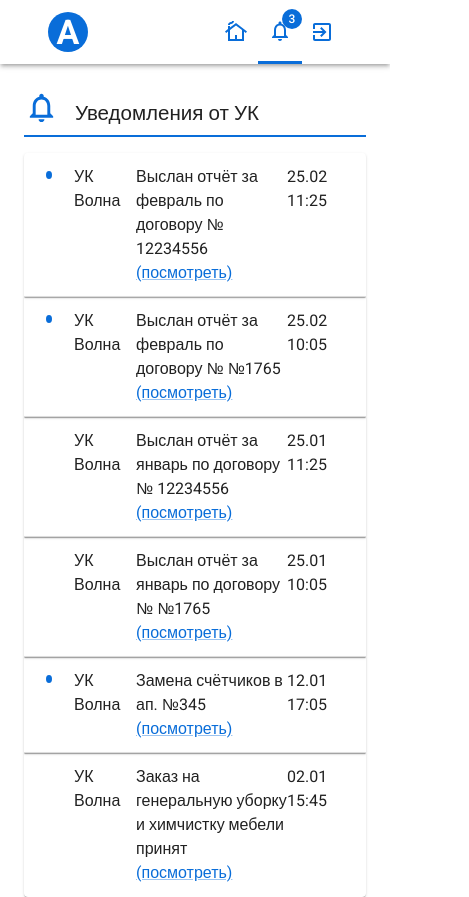
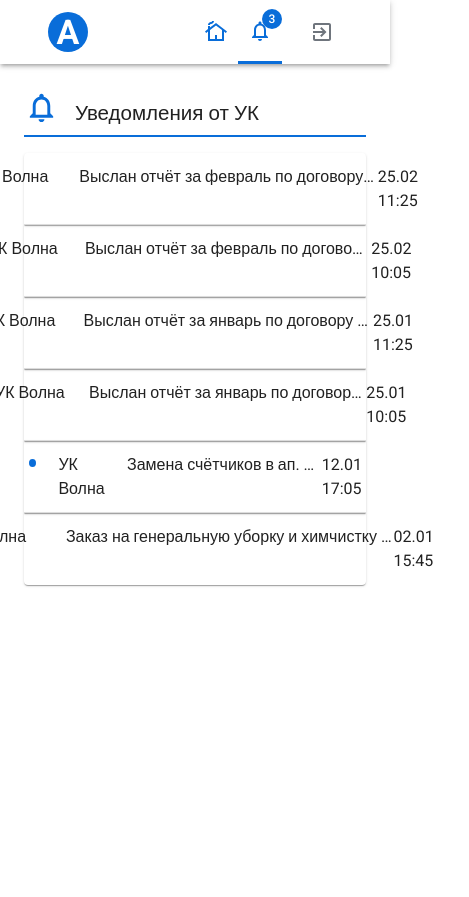
Before and after one commit to KosilovaDaria/LK_app, a React (Create React App) app: page /notifications in a window 390 px wide. Shown: the whole page, 469 px wide, since content can reach past the window. After the commit the page ends 844 px from the top, so only its background shows below. Built offline with nearby package versions, Linux system fonts and the light colour scheme; a web font is replaced by a local one.

Commit message:
fixed: responsivness for main components

```diff
--- a/src/components/apartCard/ApartCard.js
+++ b/src/components/apartCard/ApartCard.js
@@ -17,16 +17,11 @@ const ApartCard = ({ aparts }, ...props) => {
     minWidth: '320px',
     minHeight: '300px',
     boxShadow: '0px -3px 15px rgba(54, 60, 69, 0.2)',
-    mt: 1,
+    margin:'0 auto',
     [theme.breakpoints.up('xs')]: {
-      width: '100%',
-      margin:'0 auto'
-    },
+      width: '100%',    },
     [theme.breakpoints.between('sm', 's')]: {
       width: '320px',
-    },
-    [theme.breakpoints.between('lg', 'xl')]: {
-      minWidth: '70%',
     },
     [theme.breakpoints.up('xl')]: {
       minWidth: '100%',
@@ -38,10 +33,7 @@ const ApartCard = ({ aparts }, ...props) => {
     [theme.breakpoints.up('xs')]: {
       display: 'block',
     },
-    [theme.breakpoints.between('s', 'xl')]: {
-      display: 'flex',
-    },
-    [theme.breakpoints.up('xl')]: {
+    [theme.breakpoints.up('s')]: {
       display: 'flex',
     },
   }))
@@ -102,13 +94,13 @@ const ApartCard = ({ aparts }, ...props) => {
     [theme.breakpoints.up('lg')]: {
       width: '50%',
       justifyContent: 'flex-start',
-      padding: '0 16px'
+      // padding: '0 16px'
     }
   }))
   return (
     <>
       {data.map((item) => (
-        <Grid item xs={12} sm={12} md={12} lg={6} key={item.id} >
+        <Grid item  md={12} lg={6} key={item.id} >
         {/* <Grid item key={item.id} > */}
           <CustomCard >
             <CustomContent>
--- a/src/components/app/App.js
+++ b/src/components/app/App.js
@@ -69,7 +69,7 @@ let theme = createTheme({
   breakpoints: {
     values: {
       xs: 0,
-      sm: 361,
+      sm: 359,
        s: 520,
       md: 700,
        l: 850,
@@ -94,7 +94,7 @@ let theme = createTheme({
 
 
 })
-theme = responsiveFontSizes(theme,{breakpoints:['xs', 'sm', 'md'],disableAlign: false, factor: 5, variants: ['h1', 'h2', 'h3', 'subtitle1', 'subtitle2', 'caption', 'button'] });
+theme = responsiveFontSizes(theme,{breakpoints:['xs', 'sm', 'md'],disableAlign: false, factor: 3, variants: ['h1', 'h2', 'h3', 'subtitle1', 'subtitle2', 'caption', 'button'] });
 function App() {
   return (
     <>
--- a/src/components/appHeader/AppHeader.js
+++ b/src/components/appHeader/AppHeader.js
@@ -11,7 +11,7 @@ const AppHeader = () => {
   return (
     <AppBar position="static" color="header" elevation={3}>
       <Container maxWidth='xl'>
-        <Toolbar >
+        <Toolbar  p={0}>
           <Box sx={{ flexGrow: 1, display: 'flex' }}>
             <Avatar sx={{ bgcolor:'primary.main', color:'header', fontSize:'34px', fontWeight:700 }}>A</Avatar>
             <Typography sx={{ display: { xs: 'none',  sm: 'none', md: 'none', lg: 'block'} }}
@@ -36,6 +36,7 @@ const AppHeader = () => {
               style={({ isActive }) => {
                 return {
                   padding: '18px 10px 18px',
+                  marginRight:'20px',
                   textDecoration: "none",
                   color: "#000",
                   borderBottom: isActive ? '3px solid #096DD9' : "none"
@@ -48,7 +49,7 @@ const AppHeader = () => {
                 </Badge>
               </Box>
             </NavLink>
-            <Link to='/signin'><IconButton ><ExitToAppOutlined color="primary" /></IconButton></Link>
+            <Link to='/signin'><IconButton margin={10}><ExitToAppOutlined color="secondary" /></IconButton></Link>
           </Box>
         </Toolbar>
       </Container>
--- a/src/components/barChart/BarChart.js
+++ b/src/components/barChart/BarChart.js
@@ -8,7 +8,7 @@ const BarChart = (stat) => {
   useEffect(() => {
     setStatData(stat.stat);
   })
-  console.log(statData)
+  // console.log(statData)
 
 
   const getPath = (x, width, y, y1) =>
--- a/src/components/monthStat/MonthStat.js
+++ b/src/components/monthStat/MonthStat.js
@@ -14,7 +14,7 @@ const MonthStat = () => {
     income: 48250,
   }
 
-  const CustomBox = styled(Paper)(({ theme }) => ({
+  const CustomBox = styled(Paper)({
     maxWidth: '350px',
     minWidth: '250px',
     minHeight: '250px',
@@ -27,22 +27,7 @@ const MonthStat = () => {
     justifyContent: 'space-between',
     padding:'20px 0',
     margin:'0 auto'
-
-
-    // [theme.breakpoints.up('xs')]: {
-    //   width: '100%',
-    //   // margin:'0 auto'
-    // },
-    // [theme.breakpoints.between('sm', 's')]: {
-    //   width: '320px',
-    // },
-    // [theme.breakpoints.between('lg', 'xl')]: {
-    //   minWidth: '70%',
-    // },
-    // [theme.breakpoints.up('xl')]: {
-    //   minWidth: '100%',
-    // }
-  }))
+  })
 
 
 
--- a/src/components/notifications/Notifications.js
+++ b/src/components/notifications/Notifications.js
@@ -86,20 +86,25 @@ const Notifications = ({ aparts }) => {
             onChange={handleChange(`panel${item.id}`)}
             TransitionProps={{ unmountOnExit: true }}
             sx={{
-              '& .MuiCollapse-wrapper': { width: '60%', marginLeft: '270px' },
-              '& .MuiAccordionDetails-root': { padding: '16px 5px' }
+              '& .MuiCollapse-wrapper':
+              { maxWidth:'600px',
+              minWidth:'200px',
+                width: {xl:'90%', xs:'60%'},
+              marginLeft:{xl:'23%', xs:'23%'}
+            },
+              // '& .MuiAccordionDetails-root': { padding: '16px 5px' }
             }}
             >
             <AccordionSummary expanded className="MuiAccordionSummary">
-              {item.new ? <NewNotification sx={{ bgcolor: 'primary.main' }} /> : <NewNotification sx={{ bgcolor: '#fff' }} />}
+              {item.new ? <NewNotification sx={{ bgcolor: 'primary.main' }} /> : <NewNotification sx={{ bgcolor: 'none' }} />}
               <Typography sx={{ width: '20%', flexShrink: 0, ml: 2 }}>
                 {item.from}
               </Typography>
-              <Typography sx={{ width: '65%', flexShrink: 1 }} >
+              <Typography sx={{ width: '65%', flexShrink: 1 }} noWrap>
                 {item.title}
-                <Link> (посмотреть)</Link>
+                {/* <Link> (посмотреть)</Link> */}
               </Typography>
-              <Typography>{item.date}</Typography>
+              <Typography sx={{ width: '15%'}} >{item.date}</Typography>
             </AccordionSummary>
             <AccordionDetails >
               <Typography >
--- a/src/components/quarterStat/QuarterStat.js
+++ b/src/components/quarterStat/QuarterStat.js
@@ -85,11 +85,11 @@ const QuarterStat = (stat) => {
   }))
 
   return (
-    <Grid container mt={6}  >
-      <Grid item lg={6} l={7} md={8} s={10} sm={12} >
-        <BarChart stat={newStatData} />
+    <Grid container mt={6} justifyContent="center" >
+      <Grid item lg={6} l={7} md={8} s={10} sm={12} xs={12}>
+        <BarChart stat={newStatData}/>
       </Grid>
-      <Grid item lg={6} l={5} md={5} sm={5} xs={5} textAlign='right'>
+      <Grid item lg={6} l={5} md={12} sm={12} xs={12} sx={{textAlign:{xs:'center', l:'right'}}}>
         <ToggleButtonGroup
           orientation='vertical'
           value={barIndicator}
--- a/src/components/reportsList/ReportsList.js
+++ b/src/components/reportsList/ReportsList.js
@@ -48,7 +48,7 @@ const ReportsList = () => {
   const rows2021 = renderRow(data, 2021);
   return (
     <TableContainer component={Paper}>
-      <Table sx={{ minWidth: 650 }} size="small" aria-label="a dense table">
+      <Table sx={{ minWidth: 350 }} size="small" aria-label="a dense table">
         <TableHead>
           <TableRow>
             <TableCell>2022</TableCell>
--- a/src/components/singleApartment/SingleApartment.js
+++ b/src/components/singleApartment/SingleApartment.js
@@ -45,7 +45,7 @@ const SingleApartment = ({ aparts }) => {
               </Box> */}
 
               <StatCard />
-              <Box sx={{ display: 'flex', justifyContent: 'flex-end' }}>
+              <Box sx={{ display: 'flex', justifyContent:{xs:'space-around',l:'flex-end'}, mt:4 }}>
                 <Button
                   sx={{ padding: '8px 96px' }}
                   variant="contained"
--- a/src/components/singleReport/SingleReport.js
+++ b/src/components/singleReport/SingleReport.js
@@ -30,7 +30,7 @@ const rows = [
 function ReportTable() {
   return (
     <TableContainer component={Paper}>
-      <Table sx={{ minWidth: 650 }} size="small" aria-label="simple table">
+      <Table sx={{ minWidth: 350 }} size="small" aria-label="simple table">
         <TableHead>
           <TableRow>
             <TableCell>№</TableCell>
@@ -62,7 +62,7 @@ const SingleReport = () => {
   return (
     <>
       <TitleBar
-        arrow={<IconButton component={Link} to='/apartments' ><ArrowBack/></IconButton>}
+        arrow={<IconButton component={Link} to='/apartments/reports' ><ArrowBack/></IconButton>}
         icon={<InsertChartOutlined color="primary" fontSize="large" sx={{ m: '0 10px 0'}} />}
         title='Отчеты' />
         <Subtitle
--- a/src/components/statCard/StatCard.js
+++ b/src/components/statCard/StatCard.js
@@ -41,10 +41,14 @@ const StatCard = () => {
     height:40,
     textTransform: 'none',
     fontSize: 16,
-    '&:hover':{
-      backgroundColor:'rgba(9, 109, 217, 1)',
-      color:'rgb(255, 255, 255)'
+    '&:hover': {
+      backgroundColor: 'rgba(9, 109, 217, 1)',
+      color: "white"
     },
+    "&.Mui-selected, &.Mui-selected:hover": {
+      color: "white",
+      backgroundColor: 'rgba(9, 109, 217, 1)',
+    }
   })
 
   return (
--- a/src/components/subtitle/Subtitle.js
+++ b/src/components/subtitle/Subtitle.js
@@ -3,7 +3,7 @@ import { Box, Typography,  } from "@mui/material";
 const Subtitle = (props) => {
   return (
     <Box sx={{display:'flex', justifyContent:'flex-start', alignItems:'flex-end', mb:1}}>
-      <Typography minWidth='120px' variant="body1" color='secondary.light'  >{props.title}</Typography>
+      <Typography minWidth='120px' width='120px' variant="body1" color='secondary.light'  >{props.title}</Typography>
       <Typography variant="body1">{props.text}</Typography>
     </Box>
 
```
